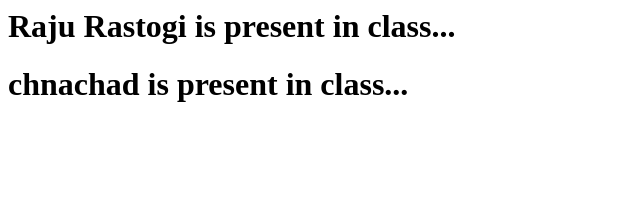
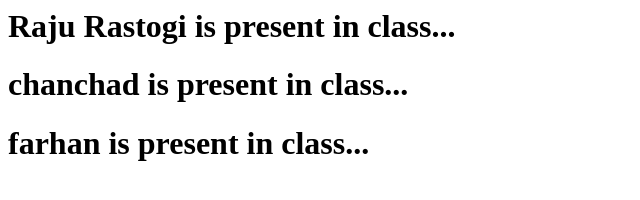
Before and after one commit to TechTrailblazeX/virus, a plain HTML site: page index.html in a window 1280 px wide. Shown: the whole page, without its empty margins (0-640 px from the left). Drawn offline with Linux system fonts and the light colour scheme.

Commit message:
3 idiots present

```diff
--- a/index.html
+++ b/index.html
@@ -1,2 +1,3 @@
 <h1>Raju Rastogi is present in class...</h1>
-<h1>chnachad is present in class...</h1>
+<h1>chanchad is present in class...</h1>
+<h1>farhan is present in class...</h1>
```
